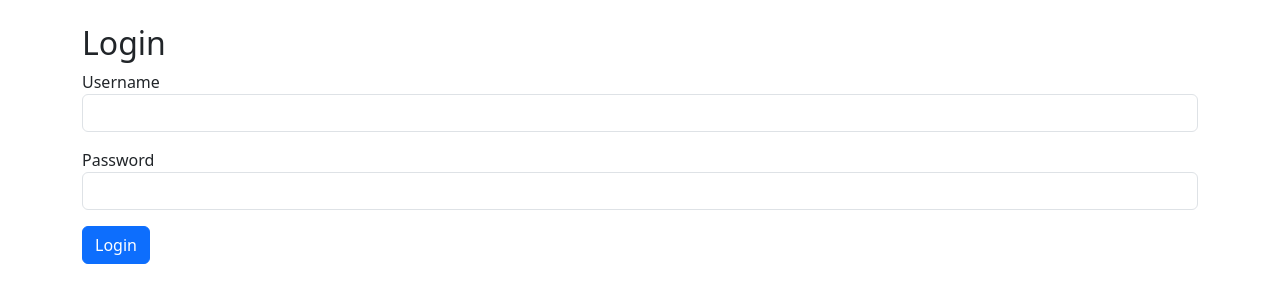
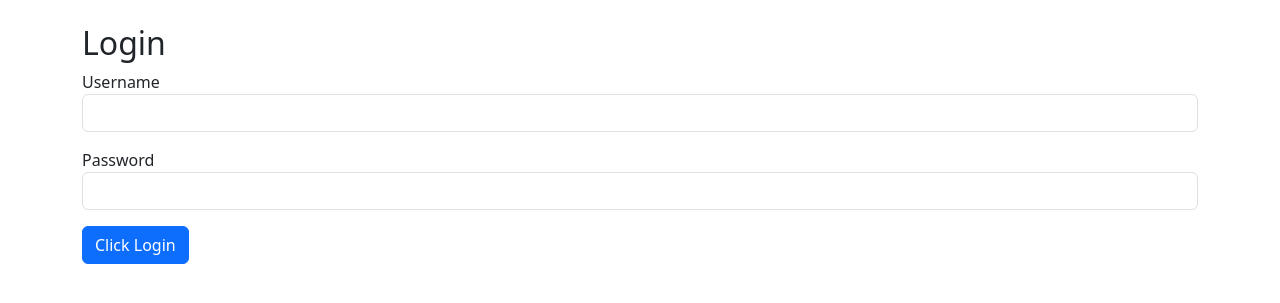
Before and after one commit to Mr-Savat/Project_as_leader, a Flask app: page /login in a window 1280 px wide. Shown: the part 48-351 px from the top of the page. Run offline with Flask 2, Linux system fonts and the light colour scheme.

Commit message:
login: add click

```diff
--- a/templates/login.html
+++ b/templates/login.html
@@ -10,6 +10,6 @@
       <label>Password</label>
       <input type="password" class="form-control" name="password" required>
     </div>
-    <button class="btn btn-primary">Login</button>
+    <button class="btn btn-primary">Click Login</button>
   </form>
 {% endblock %}
```
